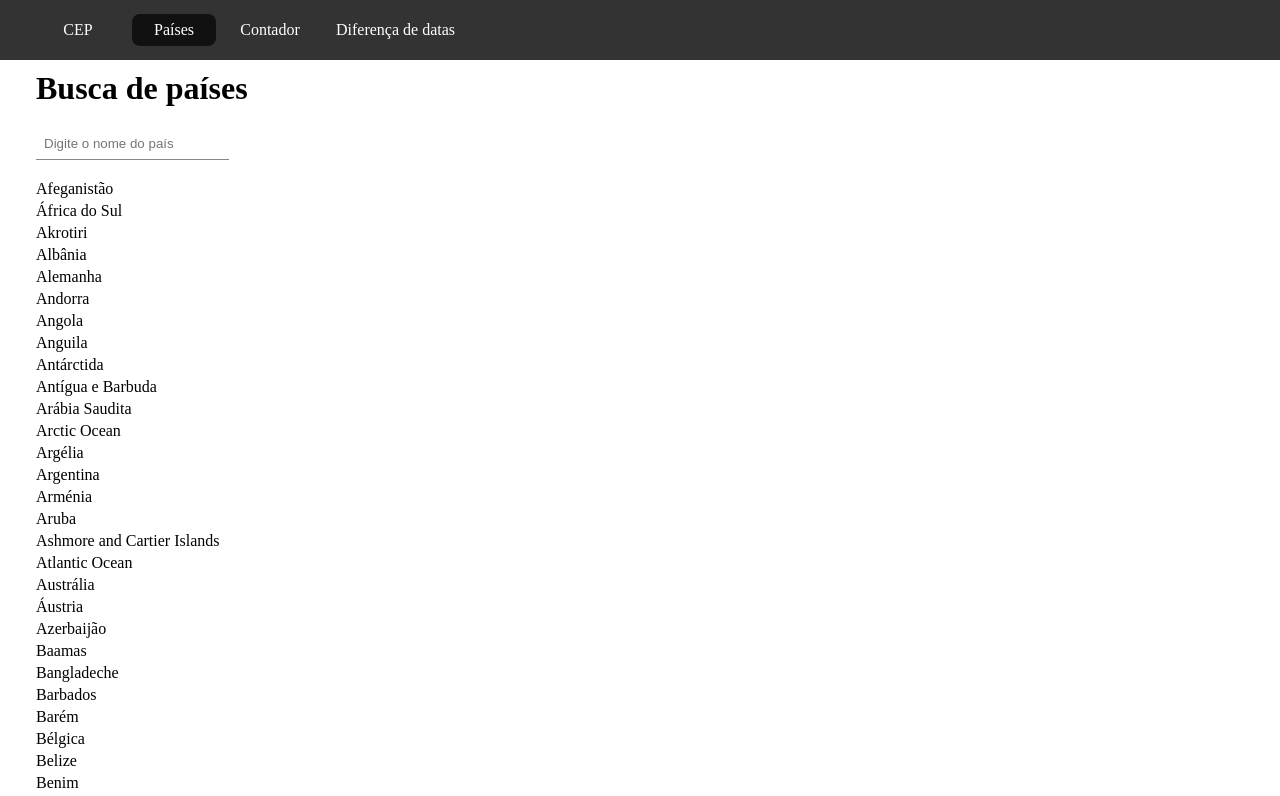
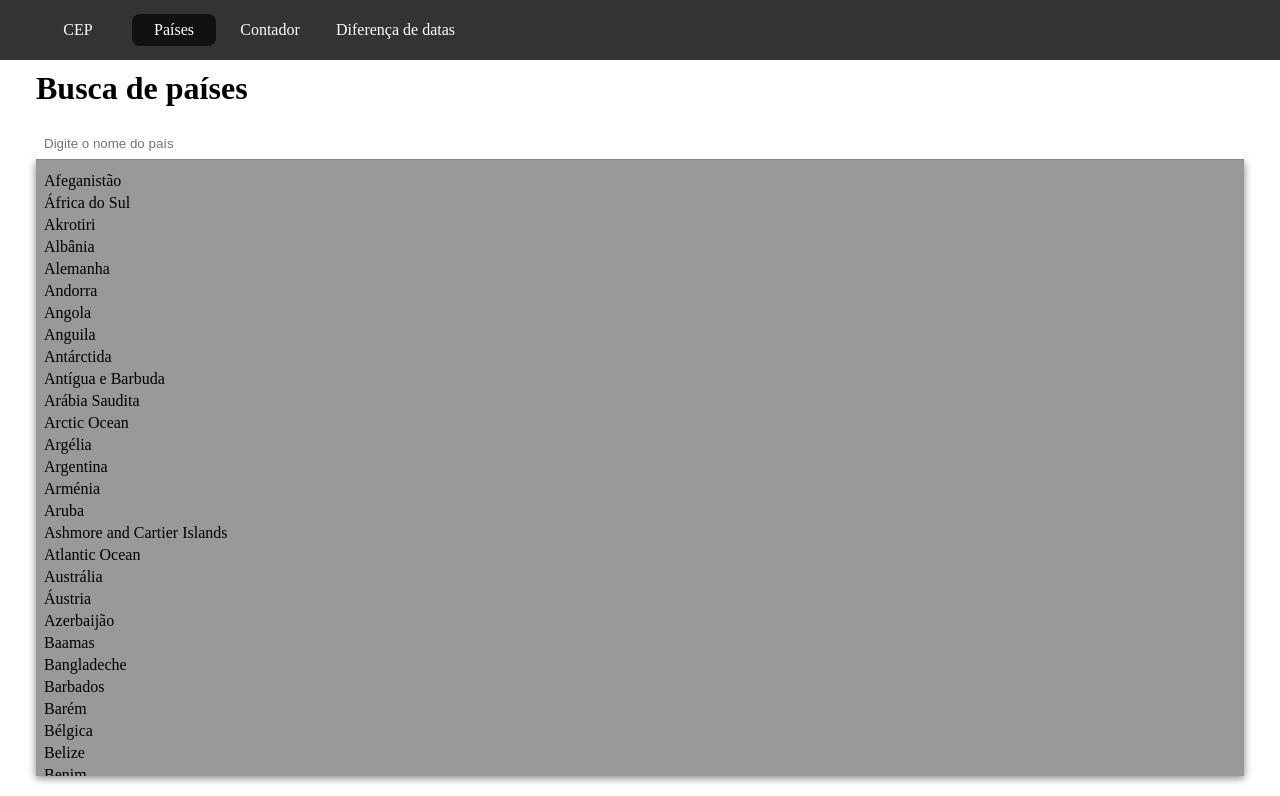
Before and after one commit to cgcdoss/angular-signals, an Angular app: page /paises in a window 1280 px wide. Shown: the top 796 px of the page. Built offline with nearby package versions, Linux system fonts and the light colour scheme.

Commit message:
chore: melhorando visual da tela de países

```diff
--- a/src/app/list-countries/list-countries.component.html
+++ b/src/app/list-countries/list-countries.component.html
@@ -1,7 +1,11 @@
 <h1>Busca de países</h1>
 
-<input #inp type="text" [formControl]="term" placeholder="Digite o nome do país" (focusout)="inp.focus()">
+<div class="form-group">
+    <input #inp type="text" [formControl]="term" placeholder="Digite o nome do país" (focusout)="inp.focus()">
+</div>
 
-<p *ngFor="let p of countriesFiltered()">
-    {{ p }}
-</p>
+<div class="list">
+    <p *ngFor="let p of countriesFiltered()">
+        {{ p }}
+    </p>
+</div>
--- a/src/app/list-countries/list-countries.component.scss
+++ b/src/app/list-countries/list-countries.component.scss
@@ -1,7 +1,22 @@
-input {
-    margin-bottom: 1rem;
+.form-group {
+    display: flex;
+    flex-direction: column;
 }
 
 p {
     margin: 4px 0px;
 }
+
+.list {
+    max-height: 75vh;
+    overflow: auto;
+    background: #333;
+    padding: 8px;
+    box-shadow: 0px 2px 8px rgba(0, 0, 0, 0.5);
+}
+
+@media (prefers-color-scheme: light) {
+    .list {
+        background: #999;
+    }
+}
```
